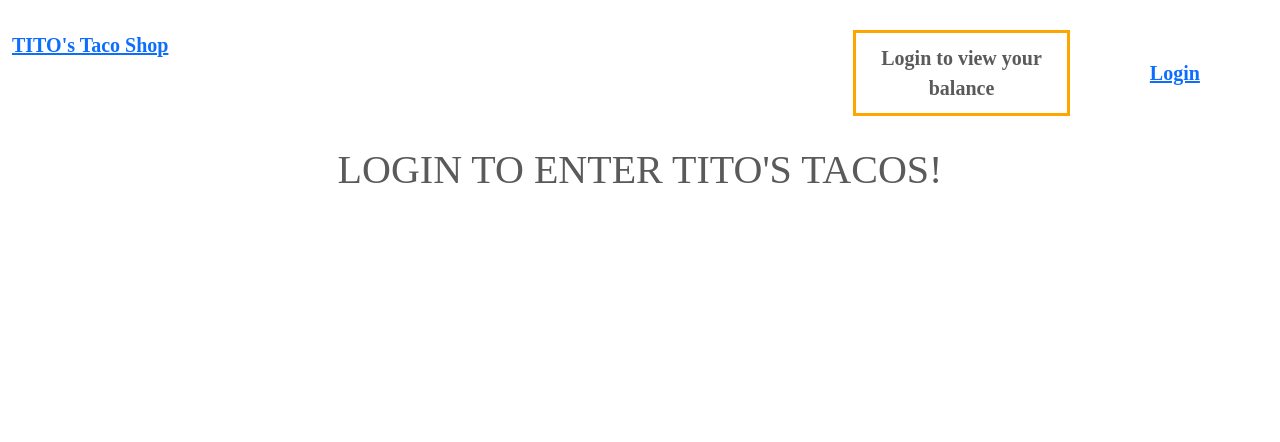
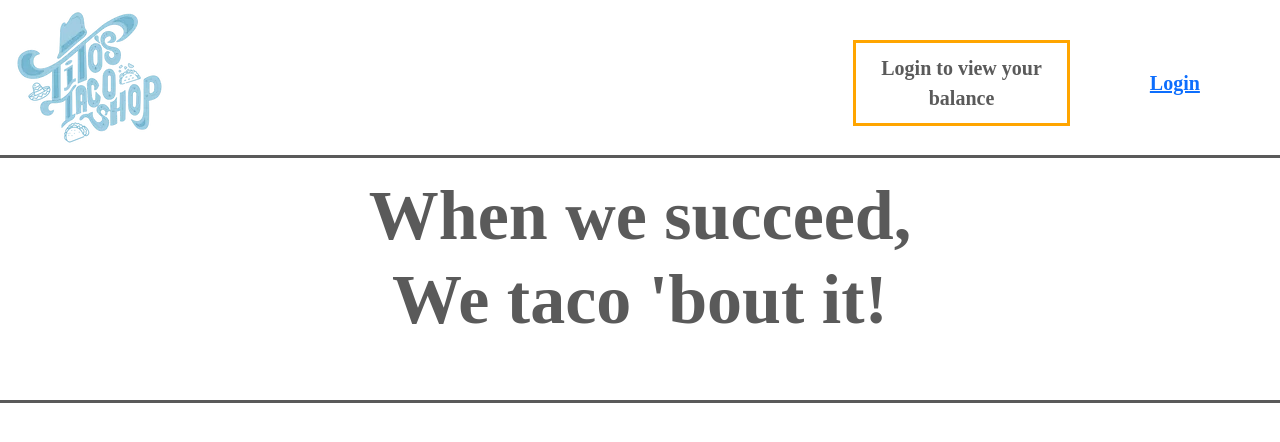
Before and after one commit to monutech/tito-taco-shop, a Django app: page / in a window 1280 px wide. Shown: the top 442 px of the page. Run offline with Django 3.2, Linux system fonts and the light colour scheme; data that the repository does not hold is empty; parts of the project's set-up code (start-up, migrations or seed data) failed here and were passed over.

Commit message:
Added Tito logo, CAS updates, and styling changes

```diff
--- a/core/settings/__init__.py
+++ b/core/settings/__init__.py
@@ -75,6 +75,8 @@ CAS_SERVER_URL = os.environ.get("CAS_URL", "https://account.monumetric.com/")
 CAS_LOGOUT_COMPLETELY = True
 CAS_PROVIDE_URL_TO_LOGOUT = True
 CAS_LOGIN_MSG = None
+CAS_AUTO_CREATE_USERS = True
+CAS_CHECK_NEXT = False
 
 
 ROOT_URLCONF = 'core.urls'
--- a/core/settings/production.py
+++ b/core/settings/production.py
@@ -7,6 +7,7 @@ import json
 from google.oauth2 import service_account
 
 DEBUG = True if (os.environ.get("DEBUG", "true").lower() == "true") else False
+CSRF_TRUSTED_ORIGINS = json.loads(os.environ.get('CSRF_TRUSTED_ORIGINS'))
 
 SLACK_CLIENT_ID = os.environ.get('SLACK_CLIENT_ID')
 SLACK_CLIENT_SECRET = os.environ.get('SLACK_CLIENT_SECRET')
@@ -21,7 +22,7 @@ TACO_DAILY_LIMIT = os.environ.get('taco_daily_limit')
 DEFAULT_FILE_STORAGE = os.environ.get('DEFAULT_FILE_STORAGE')
 GS_BUCKET_NAME = os.environ.get('GS_BUCKET_NAME')
 STATICFILES_STORAGE = os.environ.get('STATICFILES_STORAGE')
-TITO_GCS_CREDS = os.environ.get("GOOGLE_CREDENTIALS")
+TITO_GCS_CREDS = json.loads(os.environ.get("GOOGLE_CREDENTIALS"))
 GS_CREDENTIALS = service_account.Credentials.from_service_account_info(TITO_GCS_CREDS)
 
 
--- a/products/static/products/universal.css
+++ b/products/static/products/universal.css
@@ -9,10 +9,14 @@ body {
 }
 #balance-amount p {margin: 10px 0px;}
 #top-row {
-    margin-top: 30px;
-    margin-bottom: 30px;
+    /* margin-top: 30px; */
+    /* margin-bottom: 30px; */
     font-size: 20px;
     font-weight: bold;
+}
+#products-col {
+    max-width:85%;
+    margin: 20px auto;
 }
 .center {text-align: center;}
 .vert-horiz-center {
@@ -34,6 +38,7 @@ body {
 .fs-70 {font-size: 70px;}
 .bold {font-weight: bold;}
 .marg-b-50 {margin-bottom: 50px;}
+.marg-t-40 {margin-top: 40px;}
 .product {
     border: 2px solid #FFF;
     height: 400px;
@@ -41,6 +46,9 @@ body {
 .prod-description {
     padding-left: 20px;
     font-size: 20px;
+}
+.prod-single {
+    max-width: 70%;
 }
 .add-to-plate-btn {color: #FFF;}
 
@@ -51,3 +59,8 @@ body {
         /* height: 100%; */
     }
 }
+
+.small-taco {
+    width: 20%;
+    object-fit: fill;
+}
--- a/products/templates/products/base.html
+++ b/products/templates/products/base.html
@@ -9,47 +9,28 @@
     </head>
     <body>
         <div class="container-fluid">
-            {% if user.is_authenticated %}
+
                 <div class="row" id="top-row">
                     <div class="col">
-                        <p id="title">
                             <a href="{% url 'home-page' %}">
-                                TITO's Taco Shop
+                            <img class="img-fluid" src="{% static 'products/titos-taco-shop-blue.webp' %}"/>
                             </a>
-                        </p>
                     </div>
                     <div class="col">
 
                     </div>
                     <div class="col">
-                        <dvi class="row">
+                        {% if user.is_authenticated %}
+                        <dvi class="row marg-t-40">
                             <div class="col" id="balance-amount">
-                                <p>{{ taco_balance }}</p>
+                                <p>Balance: {{ taco_balance }} <img class="small-taco" src="{% static 'products/taco.png' %}" alt="taco picture"></p>
                             </div>
                             <div class="col vert-horiz-center">
                                 <a href="{% url 'cas_ng_logout' %}">Logout</a>
                             </div>
                         </dvi>
-                    </div>
-                    {% block content %}
-                    {% endblock %}
-                    {% block product %}
-                    {% endblock %}
-                </div>
-            {% else %}
-                <div class="row" id="top-row">
-                    <div class="col">
-                        <p id="title">
-                            <a href="{% url 'home-page' %}">
-                                TITO's Taco Shop
-                            </a>
-                        </p>
-                    </div>
-                    <div class="col">
-
-                    </div>
-                    <div class="col">
-                        <div class="row">
+                        {% else %}
+                        <div class="row marg-t-40">
                             <div class="col" id="balance-amount">
                                 <p>Login to view your balance</p>
                             </div>
@@ -57,14 +38,15 @@
                                 <a href="{% url 'cas_ng_login' %}">Login</a>
                             </div>
                         </div>
+                        {% endif %}
                     </div>
                 </div>
-                <div class="row">
-                    <div class="col center">
-                        <h1>LOGIN TO ENTER TITO'S TACOS!</h1>
-                    </div>
-                </div>
-            {% endif %}
+                    {% block content %}
+                    {% endblock %}
+                    {% block product %}
+                    {% endblock %}
+
+
         <script src="https://cdn.jsdelivr.net/npm/bootstrap@5.2.0/dist/js/bootstrap.bundle.min.js" integrity="sha384-A3rJD856KowSb7dwlZdYEkO39Gagi7vIsF0jrRAoQmDKKtQBHUuLZ9AsSv4jD4Xa" crossorigin="anonymous"></script>
     </body>
 </html>
--- a/products/templates/products/base_index.html
+++ b/products/templates/products/base_index.html
@@ -4,7 +4,7 @@
 
 <div class="row border-top center marg-b-50">
     <div class="col">
-        <p class="fs-20 bold">TITO GRAPHIC</p>
+        <p class="fs-20 bold"></p>
         <h1 class="bold fs-70">When we succeed,<br>We taco 'bout it!</h1>
     </div>
 </div>
@@ -19,14 +19,14 @@
         </ul>
     </div> -->
     <!-- <div class="col-12 col-lg-9" id="products-col"> -->
-    <div class="col-12" id="products-col"></div>
+    <div class="col-12" id="products-col">
         {% for chunk in products %}
             <div class="row">
                 {% for product in chunk %}
                     <div class="col-12 col-md-4 product center">
                         <div class="row">
                             <div class="col-12">
-                                <img class="img-fluid prod-pic-home" src="{{ product.image.url }}" alt="gift card pic">
+                                <img class="img-fluid prod-pic-home" onclick="location.href='{% url 'product-page' product.id %}'" style="cursor: pointer;" src="{{ product.image.url }}" alt="gift card pic">
                             </div>
                         </div>
                         <div class="row vert-horiz-center">
@@ -41,7 +41,7 @@
                                 <p>{{ product.price }}</p>
                             </div>
                             <div class="col-12 col-md-3">
-                                <img class="img-fluid" src="{% static 'products/taco.png' %}" alt="taco picture">
+                                <p><img class="img-fluid" src="{% static 'products/taco.png' %}" alt="taco picture"></p>
                             </div>
                         </div>
                     </div>
```
Also changed, not shown: products/templates/products/base_product.html (+9 -1 lines), requirements.txt (+7 -0 lines), products/static/products/titos-taco-shop-blue.webp (added), 1 other file.
